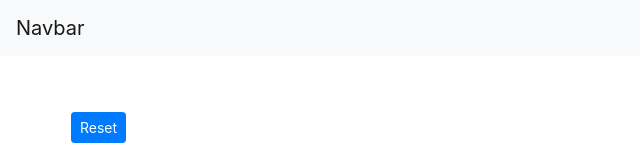
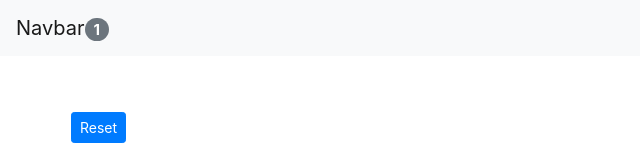
Before and after one commit to chalanika/Simple-Ract-App, a React (Create React App) app in the folder frontend/: page / in a window 1280 px wide. Shown: the top 160 px of the page, without its empty margins (0-640 px from the left). Built offline with nearby package versions, Linux system fonts and the light colour scheme.

Commit message:
added total count badge to navebar

```diff
--- a/frontend/src/App.js
+++ b/frontend/src/App.js
@@ -41,7 +41,9 @@
   render() {
     return (
       <div>
-        <Navbar />
+        <Navbar
+          totalCounters ={this.state.counters.filter(c=> c.value !== 0).length}
+        />
         <main className="container m-5">
           <Counters
             counters={this.state.counters}
--- a/frontend/src/components/navbar.jsx
+++ b/frontend/src/components/navbar.jsx
@@ -5,7 +5,10 @@
     render() {
         return (
             <nav className="navbar navbar-light bg-light">
-                <a className="navbar-brand" href="#">Navbar</a>
+                <a className="navbar-brand" href="#">
+                    Navbar
+                    <span className="badge badge-pill badge-secondary">{this.props.totalCounters}</span>
+                </a>
             </nav>
         );
     }
```
Also changed, not shown: frontend/src/components/counter.jsx (line endings or trailing spaces), frontend/src/components/counters.jsx (line endings or trailing spaces).
